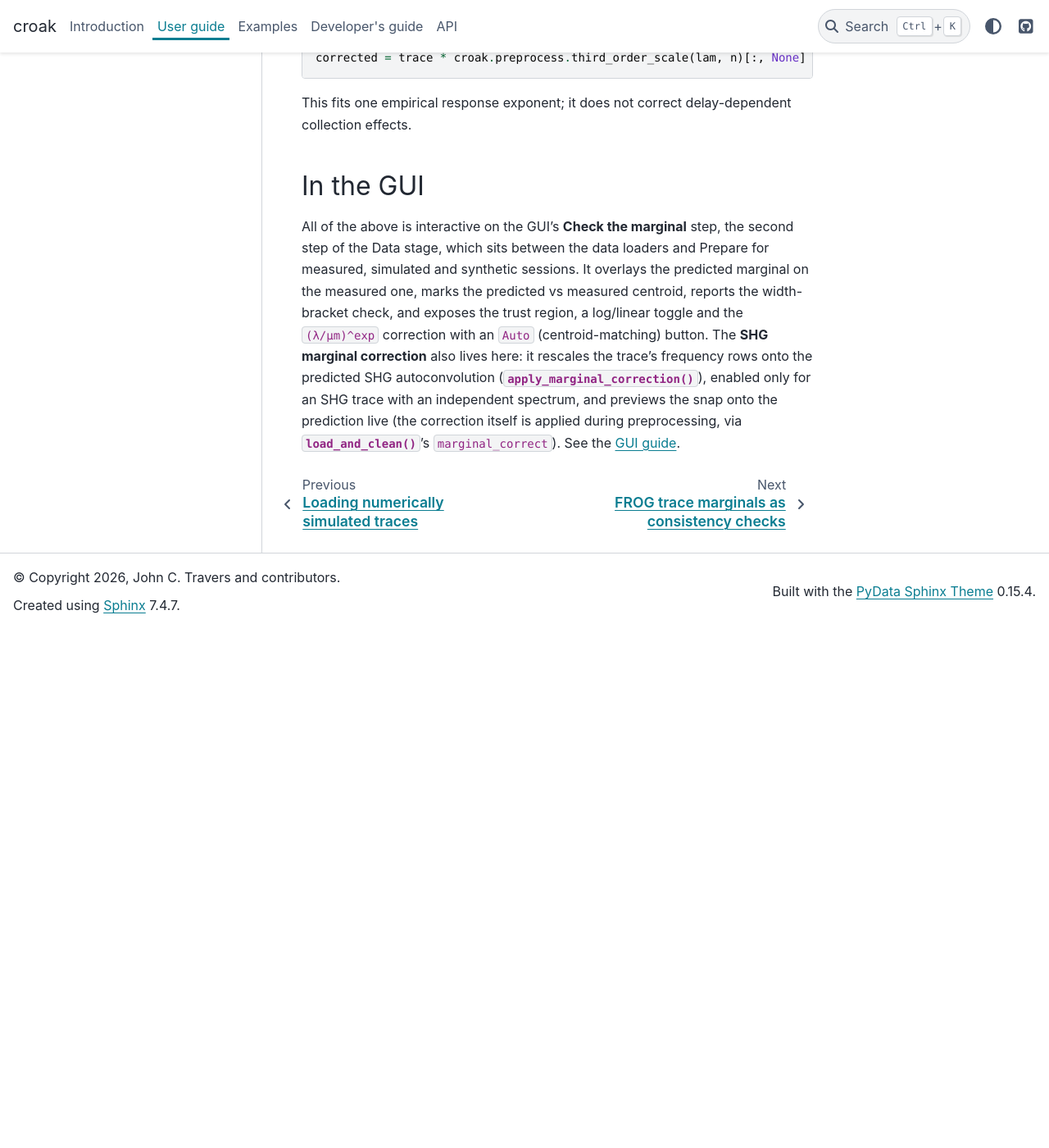
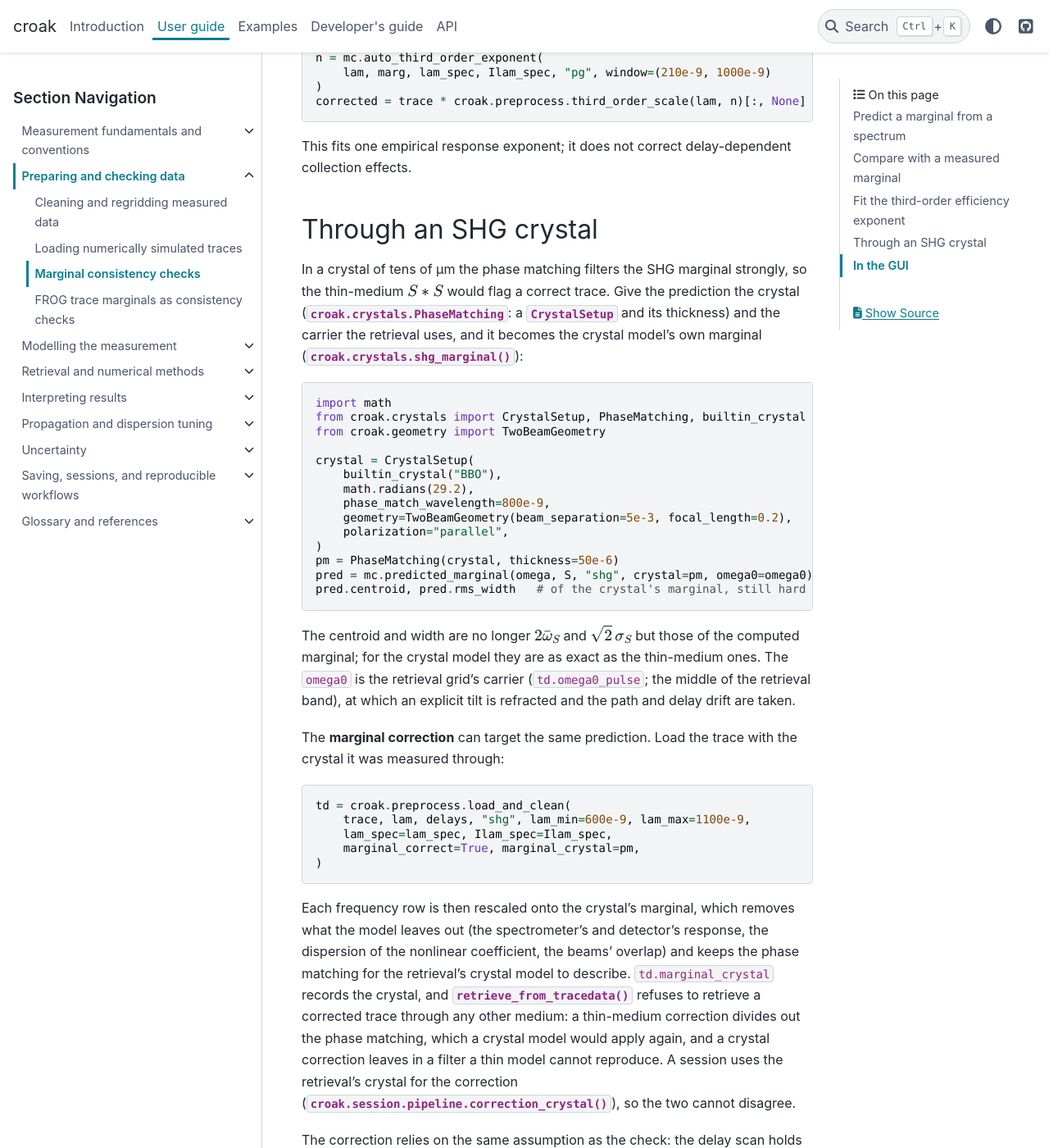
Before and after one commit to LupoLab/croak, a Sphinx documentation site: the page built from docs/howto/marginal_checks.md, in a window 1280 px wide and 1400 px high, scrolled down 2227 px. Shown: the whole window at 82% size. Built offline with Sphinx 7.4.7 and the PyData theme 0.15.4, drawn with Linux system fonts in a browser that asks for light colours; pages that are not in the unit, such as notebooks, are missing from menus; before the commit the page ends 2995 px from its top, so only the background shows below that; some of the changed text lies outside the part shown.

Commit message:
Document the SHG marginal through a crystal and its correction
The marginals explanation derives the crystal marginal; the marginal-check
and SHG-crystal how-tos show the check and the correction through a
crystal and what the retrieval then requires. The pending crystal
integration fragment no longer says a crystal refuses a corrected trace.

Co-Authored-By: Claude Opus 5.5 <noreply@anthropic.com>
Claude-Session: https://claude.ai/code/session_01WM2AxPM9w8Mg7mfKikaeCX

````diff
--- a/docs/howto/marginal_checks.md
+++ b/docs/howto/marginal_checks.md
@@ -11,6 +11,8 @@ page is the recipe.
 
 The identities assume a thin, local interaction and complete delay support; a
 dispersive slab, smearing or a finite collection aperture also reshape the marginal.
+For SHG through a crystal, the prediction can include the crystal's phase matching
+(see [Through an SHG crystal](#through-an-shg-crystal) below).
 
 ## Predict a marginal from a spectrum
 
@@ -95,6 +97,64 @@ corrected = trace * croak.preprocess.third_order_scale(lam, n)[:, None]
 This fits one empirical response exponent; it does not correct delay-dependent
 collection effects.
 
+## Through an SHG crystal
+
+In a crystal of tens of µm the phase matching filters the SHG marginal strongly,
+so the thin-medium $S*S$ would flag a correct trace. Give the prediction the
+crystal ({class}`croak.crystals.PhaseMatching`: a
+{class}`~croak.crystals.CrystalSetup` and its thickness) and the carrier the
+retrieval uses, and it becomes the crystal model's own marginal
+({func}`croak.crystals.shg_marginal`):
+
+```python
+import math
+from croak.crystals import CrystalSetup, PhaseMatching, builtin_crystal
+from croak.geometry import TwoBeamGeometry
+
+crystal = CrystalSetup(
+    builtin_crystal("BBO"),
+    math.radians(29.2),
+    phase_match_wavelength=800e-9,
+    geometry=TwoBeamGeometry(beam_separation=5e-3, focal_length=0.2),
+    polarization="parallel",
+)
+pm = PhaseMatching(crystal, thickness=50e-6)
+pred = mc.predicted_marginal(omega, S, "shg", crystal=pm, omega0=omega0)
+pred.centroid, pred.rms_width   # of the crystal's marginal, still hard checks
+```
+
+The centroid and width are no longer $2\bar\omega_S$ and $\sqrt2\,\sigma_S$ but
+those of the computed marginal; for the crystal model they are as exact as the
+thin-medium ones. The `omega0` is the retrieval grid's carrier
+(`td.omega0_pulse`; the middle of the retrieval band), at which an explicit tilt is
+refracted and the path and delay drift are taken.
+
+The **marginal correction** can target the same prediction. Load the trace with
+the crystal it was measured through:
+
+```python
+td = croak.preprocess.load_and_clean(
+    trace, lam, delays, "shg", lam_min=600e-9, lam_max=1100e-9,
+    lam_spec=lam_spec, Ilam_spec=Ilam_spec,
+    marginal_correct=True, marginal_crystal=pm,
+)
+```
+
+Each frequency row is then rescaled onto the crystal's marginal, which removes
+what the model leaves out (the spectrometer's and detector's response, the
+dispersion of the nonlinear coefficient, the beams' overlap) and keeps the phase
+matching for the retrieval's crystal model to describe. `td.marginal_crystal`
+records the crystal, and {func}`~croak.pipeline.retrieve_from_tracedata` refuses to
+retrieve a corrected trace through any other medium: a thin-medium correction
+divides out the phase matching, which a crystal model would apply again, and a
+crystal correction leaves in a filter a thin model cannot reproduce. A session
+uses the retrieval's crystal for the correction
+({func}`croak.session.pipeline.correction_crystal`), so the two cannot disagree.
+
+The correction relies on the same assumption as the check: the delay scan holds
+the whole trace. A crystal's walk-off lengthens the trace in delay, so check that
+the scan covers its tails.
+
 ## In the GUI
 
 All of the above is interactive on the GUI's **Check the marginal** step, the
@@ -104,8 +164,10 @@ one, marks the predicted vs measured centroid, reports the width-bracket check,
 and exposes the trust region, a log/linear toggle and the `(λ/µm)^exp` correction
 with an `Auto` (centroid-matching) button. The **SHG marginal correction** also
 lives here: it rescales the trace's frequency rows onto the predicted SHG
-autoconvolution ({func}`~croak.marginal_checks.apply_marginal_correction`),
-enabled only for an SHG trace with an independent spectrum, and previews the snap
+marginal ({func}`~croak.marginal_checks.apply_marginal_correction`): the
+autoconvolution, or the crystal's marginal when the crystal is modelled (its
+settings are on the Data stage, before this step). It is enabled only for an SHG
+trace with an independent spectrum, and previews the snap
 onto the prediction live (the correction itself is applied during preprocessing,
 via {func}`~croak.preprocess.load_and_clean`'s `marginal_correct`). See the
 [GUI guide](gui.md).
````
Also changed, not shown: changelog.d/shg-crystal-integration.added.md (+1 -1 lines), changelog.d/shg-marginal-crystal.added.md (added, +1 -0 lines), docs/explanation/forward_model.md (+5 -1 lines), docs/explanation/marginals.md (+30 -0 lines), docs/howto/preprocessing.md (+2 -1 lines), docs/howto/shg_crystal.md (+24 -3 lines).
